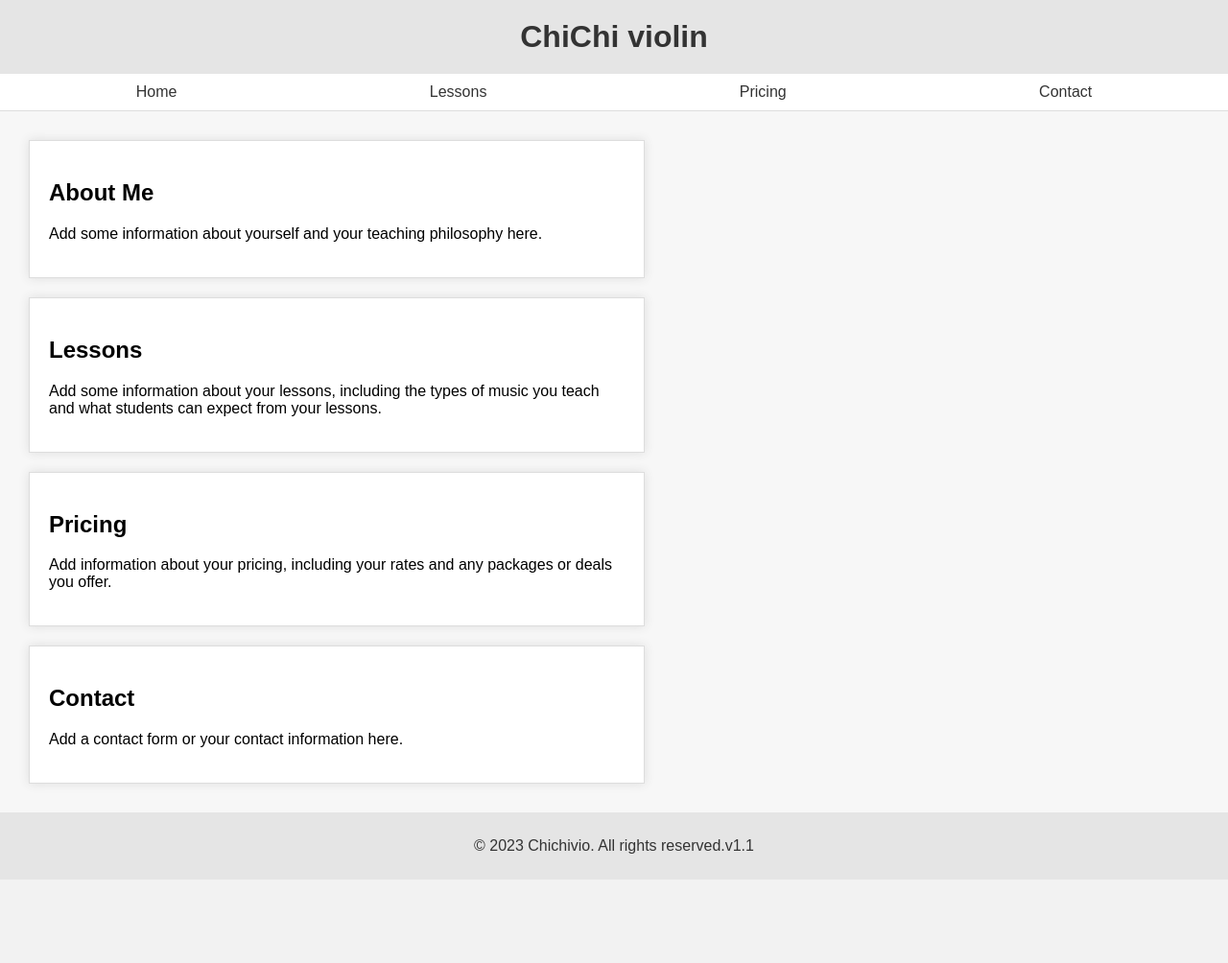
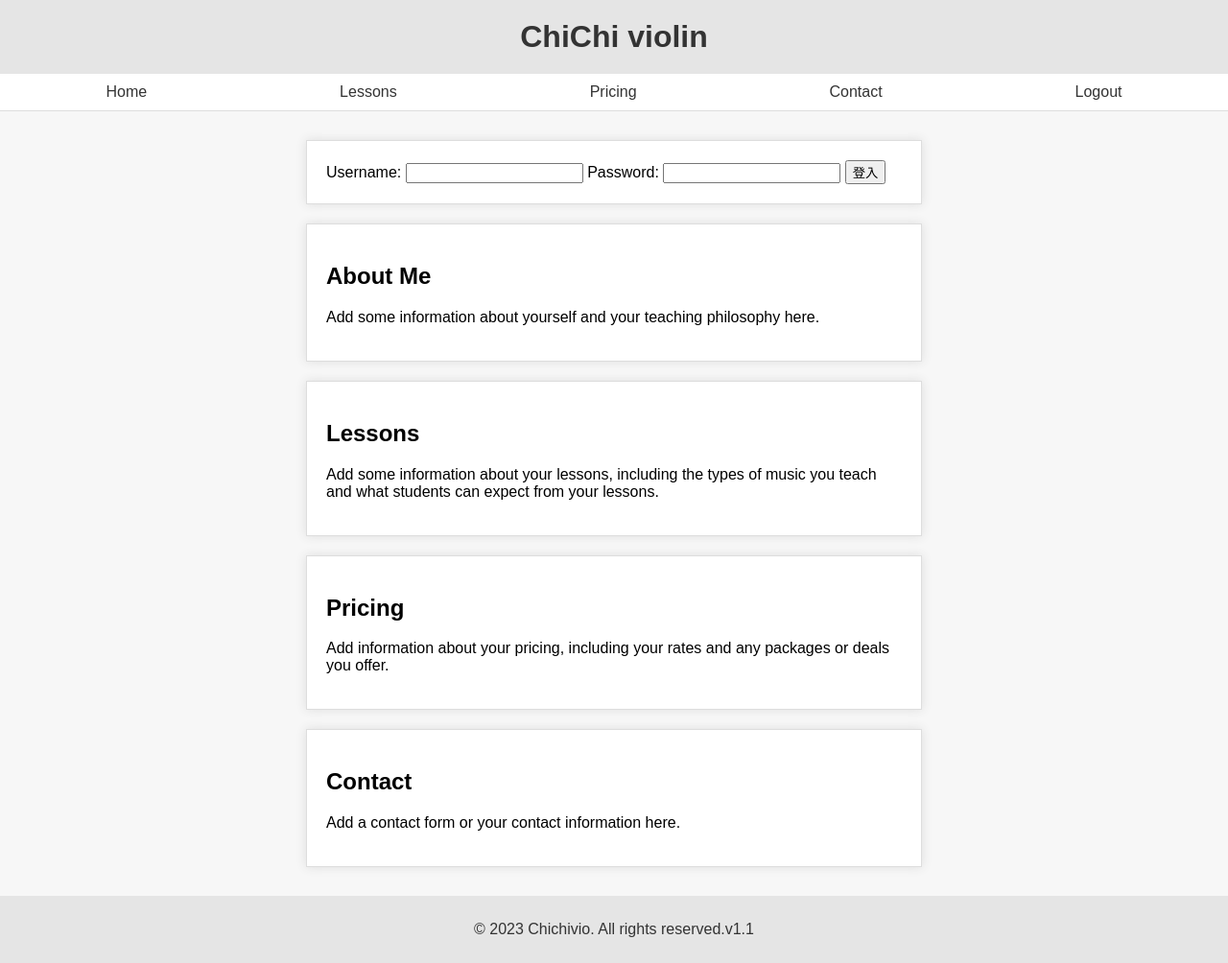
Before and after one commit to skywalker0823/chichivio, a Flask app: page / in a window 1280 px wide. Shown: the whole page at 96% size. Before the commit the page ends 917 px from the top, so only its background shows below. Run offline with Flask 2, Linux system fonts and the light colour scheme.

Commit message:
2/21 update JWT

```diff
--- a/app.py
+++ /dev/null
@@ -1,44 +0,0 @@
-# static website, flask app, personal website, huichi
-from flask import Flask, render_template, request, redirect, url_for
-
-app = Flask(__name__, static_url_path='/', static_folder='static', template_folder='templates')
-
-@app.route('/')
-def index():
-    return render_template('index.html')
-
-
-@app.route('/about')
-def about():
-    return render_template('about.html')
-
-
-
-@app.route('/contact')
-def contact():
-    return render_template('contact.html')
-
-@app.route('/contact', methods=['POST'])
-def contact_post():
-    name = request.form['name']
-    email = request.form['email']
-    message = request.form['message']
-    return render_template('contact.html', name=name, email=email, message=message)
-
-if __name__ == '__main__':
-    app.run(debug=True,port=5000,host='0.0.0.0')
-
-# development set up
-# python3 -m venv venv
-# source venv/bin/activate
-# pip install -r requirements.txt
-# python3 app.py
-# open 127.0.0.1:5000
-
-# How to exit?
-# deactivate
-
-# About Docker running at local
-# docker image build -t chi_vio .
-# docker run -dp5000:5000 --name chi_vio_container chi_vio
-# open 127.0.0.1:5000
--- /dev/null
+++ b/app/__init__.py
@@ -0,0 +1,52 @@
+# static website, flask app, personal website, huichi
+from flask import Flask, render_template, request, redirect, url_for, jsonify
+from flask_cors import CORS
+from flask_jwt_extended import JWTManager, jwt_required, current_user, get_jwt_identity
+# import random generator for secret key
+import secrets
+
+
+
+
+def create_app():
+    app = Flask(__name__, static_url_path='/', static_folder='../static', template_folder='../templates')
+
+    # 設定JWT的secret key
+    app.config['JWT_SECRET_KEY'] = secrets.token_hex(16)
+
+    # 將JWT存在cookies中
+    app.config['JWT_TOKEN_LOCATION'] = ['cookies']
+
+    jwt = JWTManager(app)
+
+    CORS(app)
+
+    from app.db import db_api
+    from app.jwt import jwt_api
+
+    app.register_blueprint(db_api)
+    app.register_blueprint(jwt_api)
+
+    @app.route('/')
+    def index():
+        return render_template('index.html')
+
+    @app.route('/about')
+    def about():
+        return render_template('about.html')
+
+    @app.route('/contact')
+    def contact():
+        return render_template('contact.html')
+
+    @app.route('/member')
+    @jwt_required()
+    def member():
+        return render_template('member.html')
+
+    @jwt.unauthorized_loader
+    def unauthorized_response(callback):
+        return jsonify({"msg": "Missing Authorization Header"}), 401
+
+
+    return app
--- /dev/null
+++ b/app/jwt.py
@@ -0,0 +1,4 @@
+from flask import Blueprint,jsonify, request
+from flask_jwt_extended import create_access_token, create_refresh_token, jwt_required, get_jwt_identity
+
+jwt_api = Blueprint('jwt', __name__, url_prefix='/api/jwt')
--- a/requirements.txt
+++ b/requirements.txt
@@ -1,6 +1,10 @@
 click==8.1.3
 Flask==2.2.3
+Flask-Cors==3.0.10
+Flask-JWT-Extended==4.4.4
 itsdangerous==2.1.2
 Jinja2==3.1.2
 MarkupSafe==2.1.2
+PyJWT==2.6.0
+six==1.16.0
 Werkzeug==2.2.3
--- /dev/null
+++ b/run.py
@@ -0,0 +1,22 @@
+from app import create_app
+
+app = create_app()
+
+if __name__ == '__main__':
+    app.run(debug=True,port=5000,host='0.0.0.0')
+
+
+# development set up
+# python3 -m venv venv
+# source venv/bin/activate
+# pip install -r requirements.txt
+# python3 app.py
+# open 127.0.0.1:5000
+
+# How to exit?
+# deactivate
+
+# About Docker running at local
+# docker image build -t chi_vio .
+# docker run -dp5000:5000 --name chi_vio_container chi_vio
+# open 127.0.0.1:5000
--- a/static/css/style.css
+++ b/static/css/style.css
@@ -34,7 +34,7 @@ main {
 section {
     display: flex;
     flex-wrap: wrap;
-    justify-content: space-between;
+    justify-content: space-around;
 }
 article {
     background-color: #FFF;
@@ -48,6 +48,9 @@ article {
     article {
         width: 100%;
     }
+    .login-container {
+        width: 100%;
+    }
 }
 footer {
     background-color: #E5E5E5;
@@ -55,3 +58,12 @@ footer {
     padding: 10px;
     text-align: center;
 }
+
+.login-container {
+    background-color: #FFF;
+    border: 1px solid #DDD;
+    box-shadow: 0 0 10px #DDD;
+    margin: 10px;
+    padding: 20px;
+    width: calc(50% - 20px);
+}
--- a/static/js/index.js
+++ b/static/js/index.js
@@ -2,3 +2,41 @@
 document.addEventListener('DOMContentLoaded', () => {
     console.log('DOM ready');
 });
+
+login = async() => {
+    let username = document.getElementById('username').value;
+    let password = document.getElementById('password').value;
+    const options = {
+        method: 'POST',
+        headers: {
+            'Content-Type': 'application/json'
+        },
+        body: JSON.stringify({username: username, password: password})
+    };
+    const response = await fetch('/api/db/login', options)
+    const result = await response.json();
+    if(result.status == "0"){
+        console.log("log_in_ok");
+        return {ok: true}
+    }
+    console.log("log_in_error");
+    return {error: result.error}
+}
+
+
+logout = async() => {
+    const options = {
+        method: 'DELETE',
+        headers: {
+            'Content-Type': 'application/json'
+        }
+    };
+    const response = await fetch('/api/db/login', options)
+    const result = await response.json();
+    if(result.status == "0"){
+        console.log("log_out_ok");
+        return {ok: true}
+    }
+    console.log("log_out_error");
+    return {error: result.error}
+}
--- a/templates/index.html
+++ b/templates/index.html
@@ -16,9 +16,19 @@
 		<a href="#">Lessons</a>
 		<a href="#">Pricing</a>
 		<a href="#">Contact</a>
+        <a href="#" onclick="logout()">Logout</a>
 	</nav>
 	<main>
 		<section>
+            <div class="login-container">
+                <div>
+                  <label for="username">Username:</label>
+                  <input type="text" id="username" name="username" required>
+                  <label for="password">Password:</label>
+                  <input type="password" id="password" name="password" required>
+                  <button type="submit" onclick="login()">登入</button>
+                </div>
+              </div>
 			<article>
 				<h2>About Me</h2>
 				<p>Add some information about yourself and your teaching philosophy here.</p>
```
Also changed, not shown: app/db.py (added, +30 -0 lines), 1 other file.
